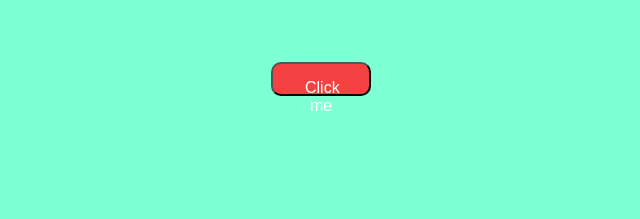
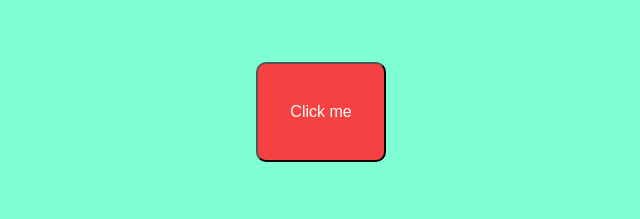
Before and after one commit to dikshitdhar/API, a plain HTML site: page index.html in a window 1280 px wide. Shown: the whole page, without its empty margins (319-959 px from the left). Drawn offline with Linux system fonts and the light colour scheme.

Commit message:
Update index.html

```diff
--- a/index.html
+++ b/index.html
@@ -10,8 +10,8 @@
         justify-content: center;
       }
       .call-button {
-        height: 30px;
-        width: 100px;
+        height: 100px;
+        width: 50%px;
         display: inline-block;
         background-color: #f54141;
         color: white;
```
